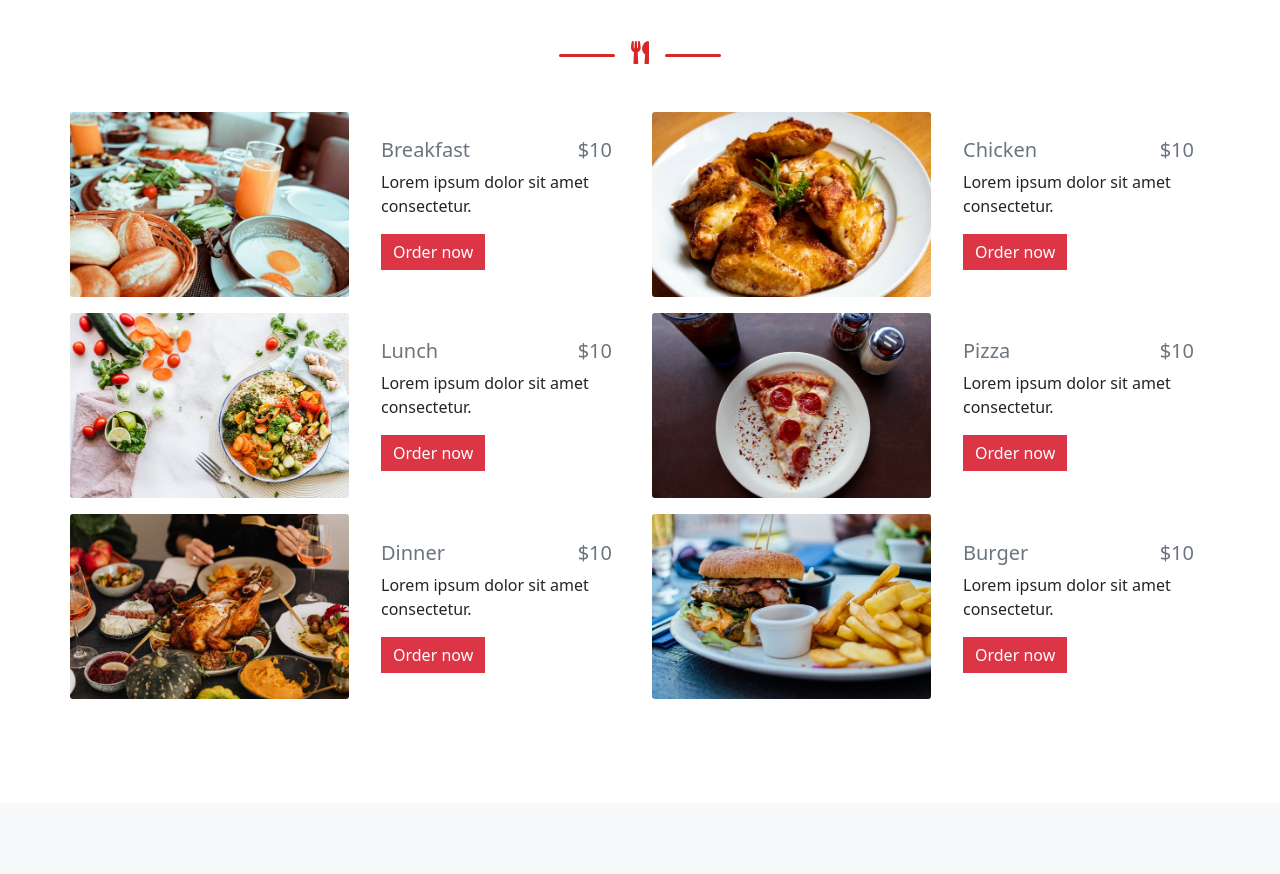
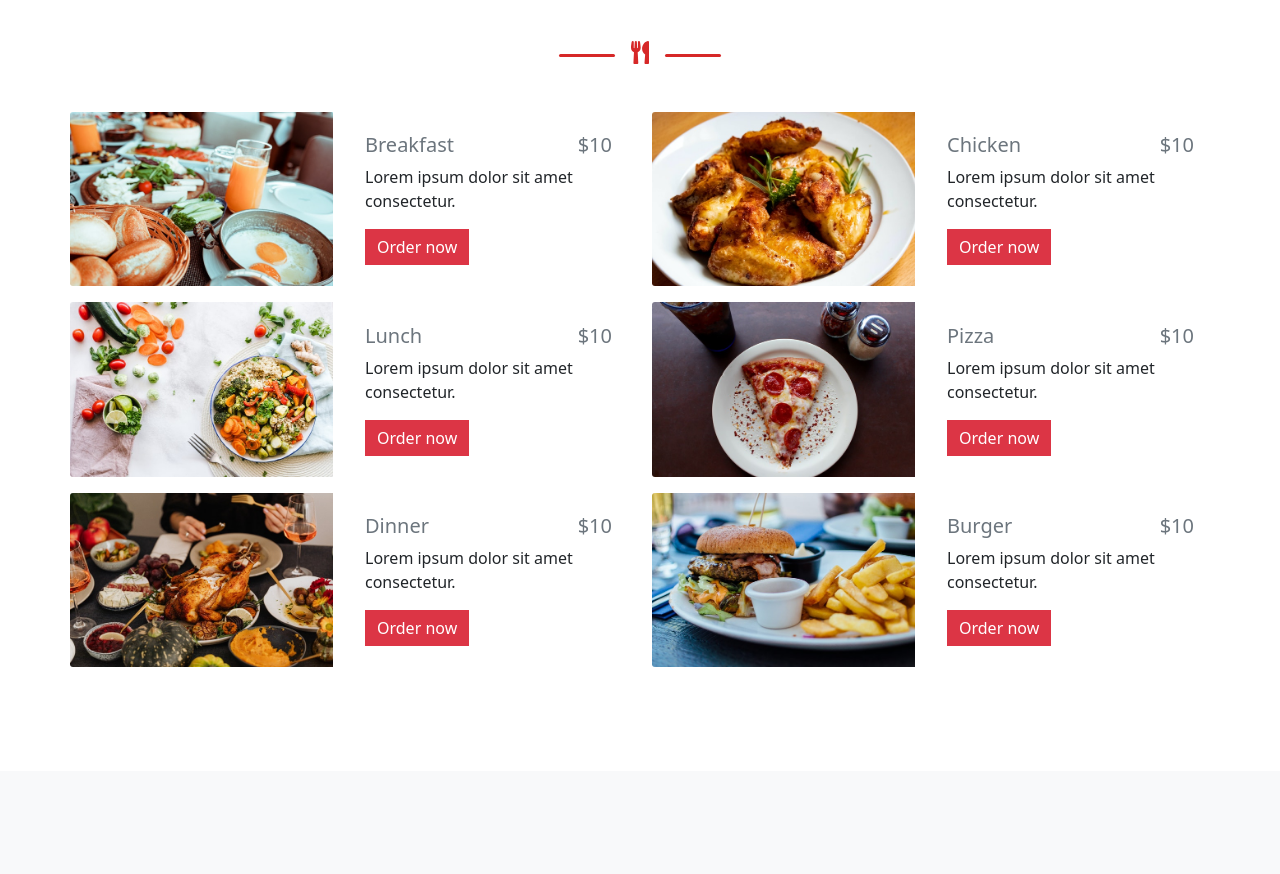
Before and after one commit to a-ndry/foody, a React (Vite) app in the folder client/: page / in a window 1280 px wide. Shown: the part 2811-3685 px from the top of the page. Built offline with nearby package versions, Linux system fonts and the light colour scheme.

Commit message:
Fix overflow issue in Menu section

```diff
--- a/client/src/components/Menu/Menu.tsx
+++ b/client/src/components/Menu/Menu.tsx
@@ -80,10 +80,14 @@ interface IMenuCard {
 
 const MenuCard: FC<IMenuCard> = ({ menuDetail }) => {
   return (
-    <Card className="flex-row border-0 align-items-center gap-3">
-      <Card.Img src={menuDetail.src} style={{ width: "50%" }} />
+    <Card className="flex-row border-0 align-items-center">
+      <Card.Img
+        src={menuDetail.src}
+        className="pe-3"
+        style={{ width: "50%" }}
+      />
       <Card.Body>
-        <Card.Title className="text-secondary d-flex justify-content-between gap-3">
+        <Card.Title className="text-secondary d-flex justify-content-between  flex-wrap">
           <span className="type text-capitalize">{menuDetail.title}</span>
           <span className="price">${menuDetail.price}</span>
         </Card.Title>
```
